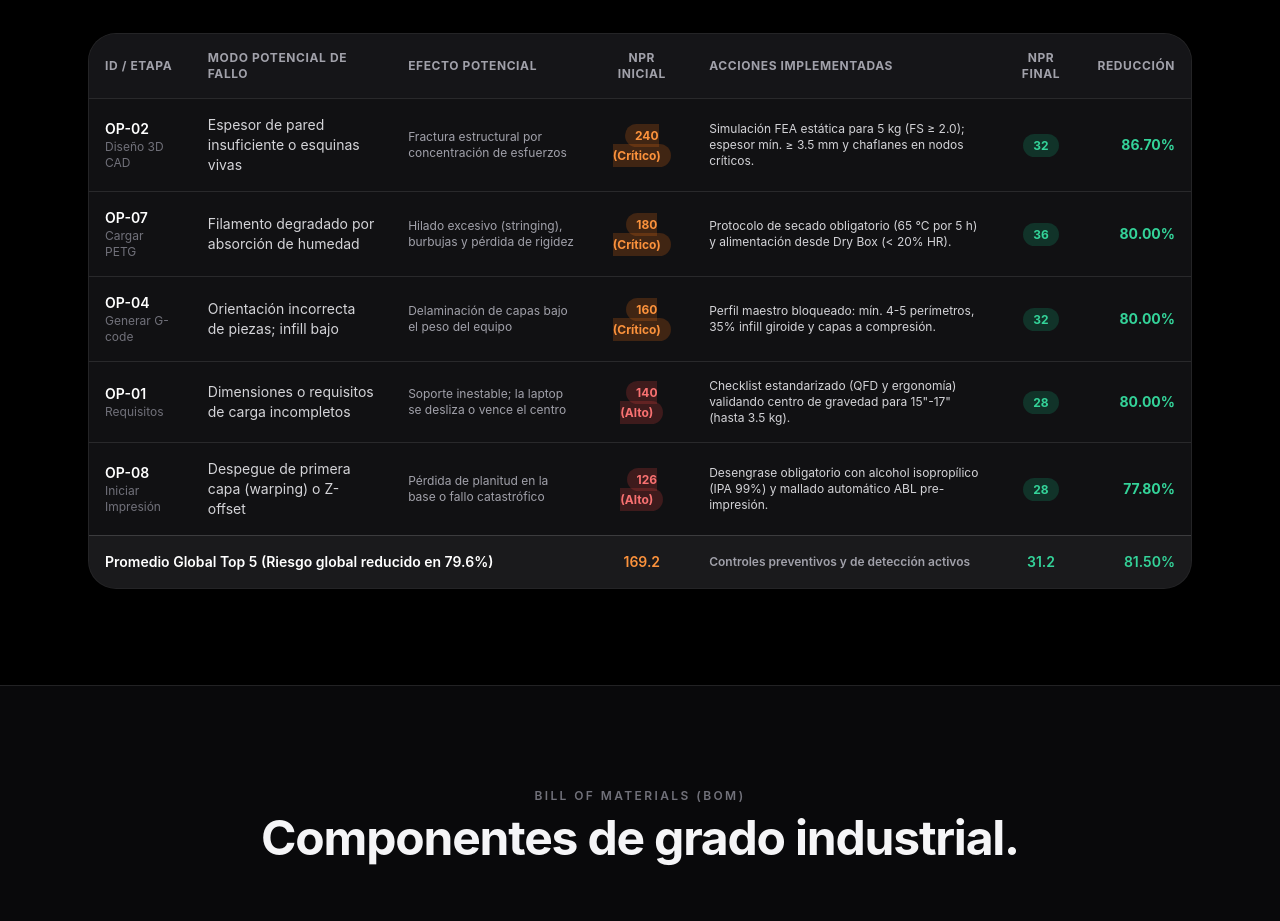
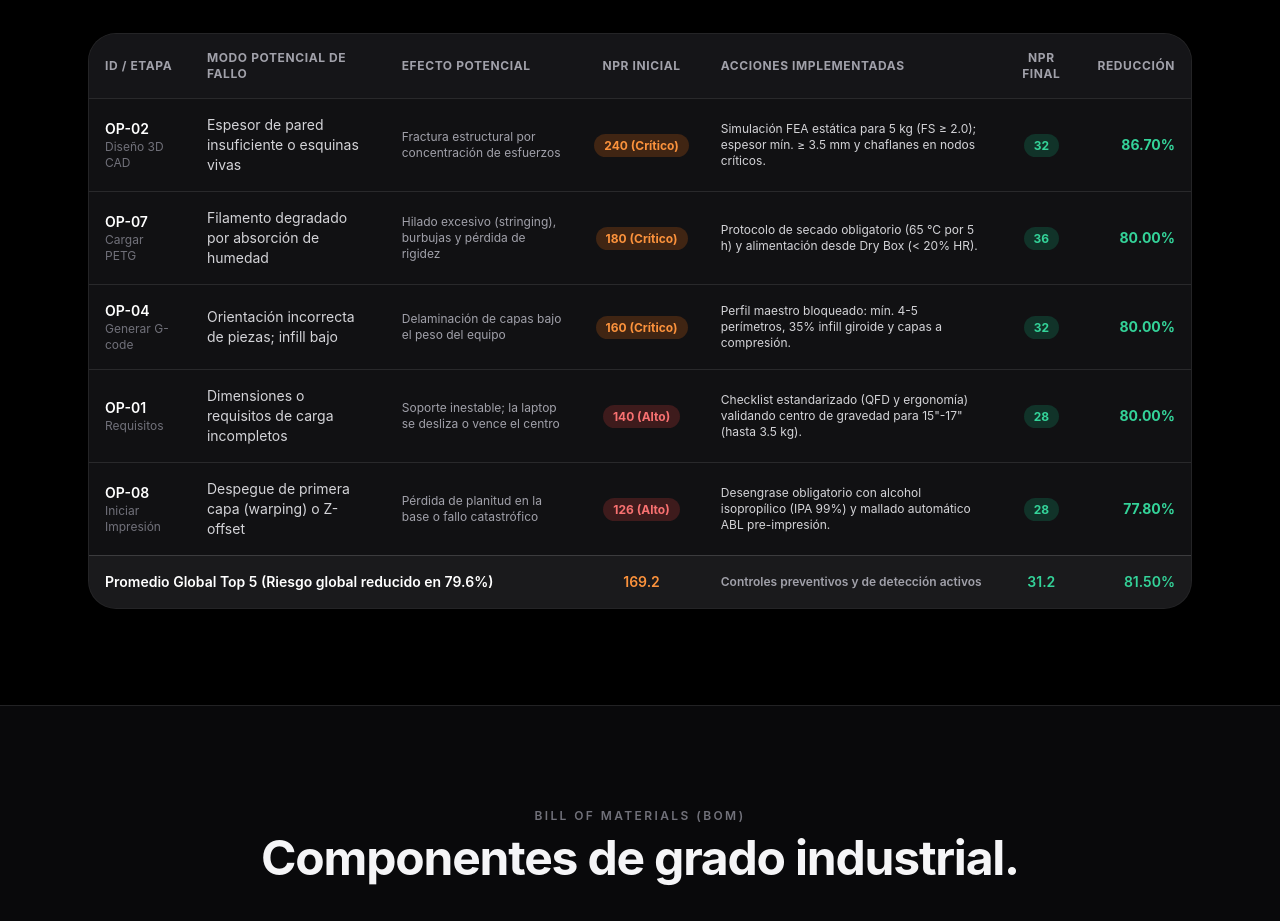
Before and after one commit to Cakuccino/ergodesk, a plain HTML site: page index.html in a window 1280 px wide. Shown: the part 2920-3841 px from the top of the page. Drawn offline with nearby package versions, Linux system fonts and the light colour scheme.

Commit message:
Solución a bug respecto a las celdas  NPR ACTUAL

```diff
--- a/index.html
+++ b/index.html
@@ -205,7 +205,7 @@
                             <td class="p-4 font-semibold text-white">OP-02<span class="block text-xs text-zinc-500 font-normal">Diseño 3D CAD</span></td>
                             <td class="p-4">Espesor de pared insuficiente o esquinas vivas</td>
                             <td class="p-4 text-xs text-zinc-400">Fractura estructural por concentración de esfuerzos</td>
-                            <td class="p-4 text-center"><span class="px-2.5 py-1 rounded-full text-xs font-bold bg-orange-500/20 text-orange-400">240 (Crítico)</span></td>
+                            <td class="p-4 text-center"><span class="whitespace-nowrap px-2.5 py-1 rounded-full text-xs font-bold bg-orange-500/20 text-orange-400">240 (Crítico)</span></td>
                             <td class="p-4 text-xs">Simulación FEA estática para 5 kg (FS ≥ 2.0); espesor mín. ≥ 3.5 mm y chaflanes en nodos críticos.</td>
                             <td class="p-4 text-center"><span class="px-2.5 py-1 rounded-full text-xs font-bold bg-emerald-500/20 text-emerald-400">32</span></td>
                             <td class="p-4 text-right font-bold text-emerald-400">86.70%</td>
```
